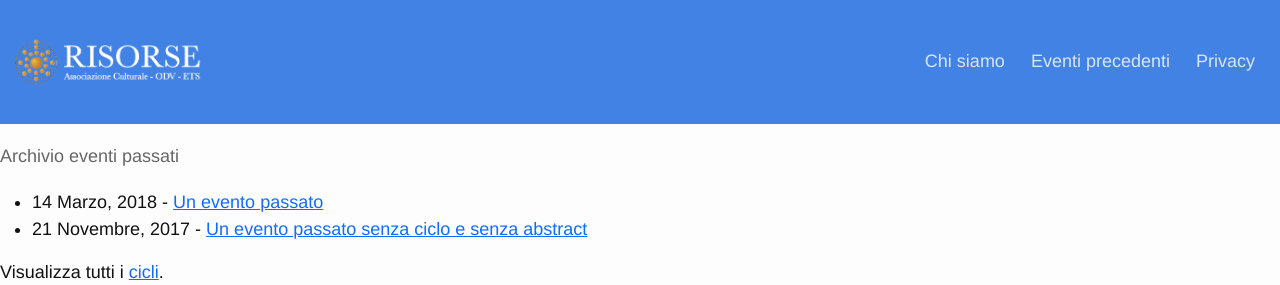
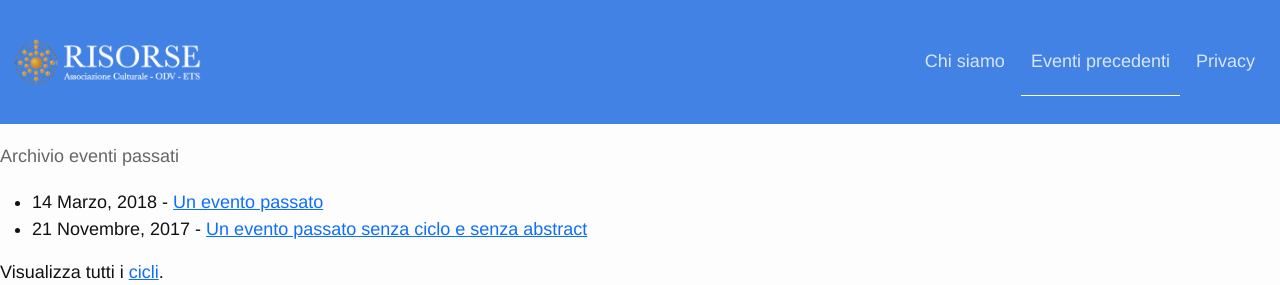
Before and after one commit to Risorse-Associazione-Culturale/risorse-associazione-culturale.github.io, a Jekyll site: the page built from eventi-precenti.md, in a window 1280 px wide. Shown: the top 285 px of the page. Built offline with Jekyll 4.4.1, drawn with Linux system fonts in a browser that asks for light colours; nearby versions of some CDN libraries.

Commit message:
make current page menu item active

```diff
--- a/_includes/header.html
+++ b/_includes/header.html
@@ -18,11 +18,12 @@
       </button>
       <div class="collapse navbar-collapse justify-content-end" id="navbarToggler">
         <ul class="navbar-nav">
+          {% assign currentUrl = page.url|remove:'index.html' %}
           {% assign header_pages = site.pages | where: 'show_in_header', 'true' | sort: 'index' %}
             {% for page in header_pages  %}
             {% if page.title %}
           <li class="nav-item">
-            <a class="nav-link" href="{{ page.url | prepend: site.baseurl }}">{{ page.title }}</a>
+            <a class="nav-link {% if page.url == currentUrl %}active{% endif %}" href="{{ page.url | prepend: site.baseurl }}">{{ page.title }}</a>
           </li>
             {% endif %}
           {% endfor %}
--- a/_sass/_base.scss
+++ b/_sass/_base.scss
@@ -21,7 +21,7 @@
             border-bottom: 1px solid rgba(255, 255, 255, 0);
         }
 
-        .nav-link:hover{
+        .nav-link:hover, a.active{
             border-bottom: 1px solid rgba(255, 255, 255, 255);
         }
     }
```
